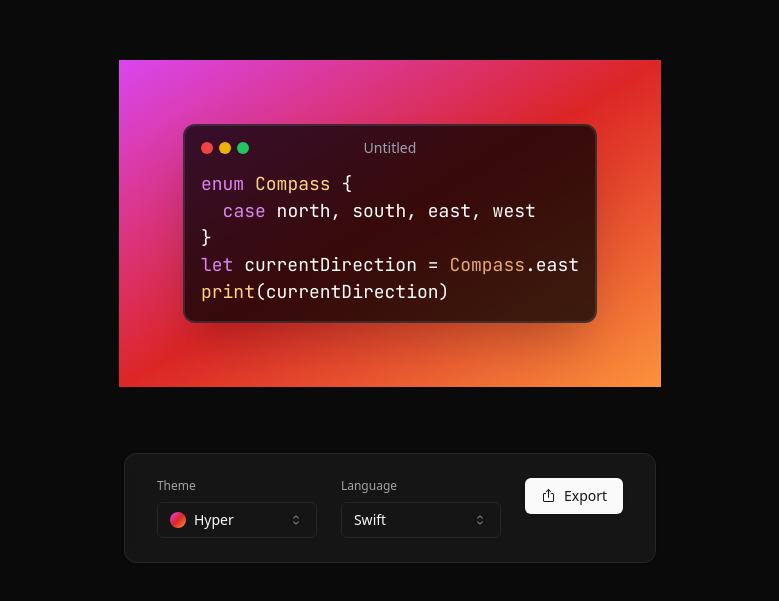
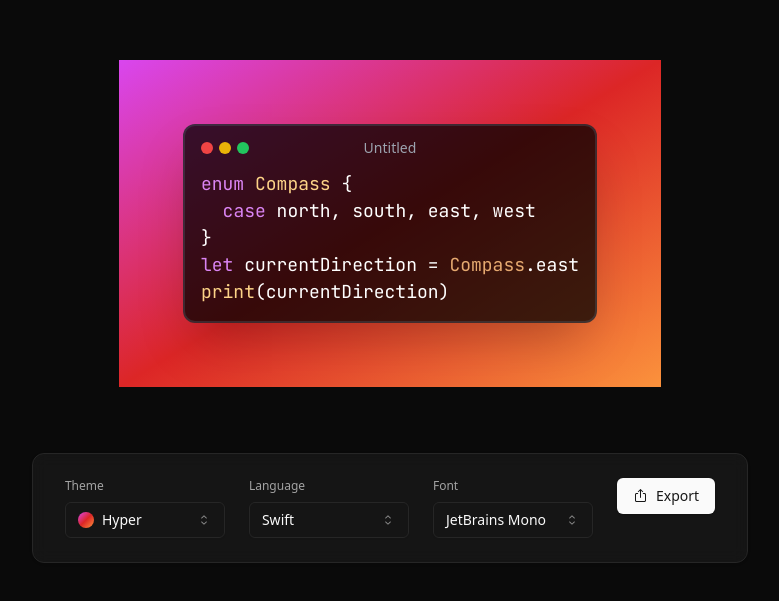
Before and after one commit to Anchit1909/code-screenshot, a Next.js app: page / in a window 1280 px wide. Shown: the part 173-774 px from the top of the page, without its empty margins (250-1029 px from the left). Built offline with nearby package versions, Linux system fonts and the light colour scheme.

Commit message:
Implemented Font Select Functionality

```diff
--- /dev/null
+++ b/src/components/controls/FontSelect.jsx
@@ -0,0 +1,38 @@
+import { fonts } from "@/options";
+import {
+  Select,
+  SelectContent,
+  SelectItem,
+  SelectTrigger,
+  SelectValue,
+} from "../ui/select";
+import useStore from "@/store/store";
+
+function FontSelect() {
+  const fontStyle = useStore((state) => state.fontStyle);
+
+  return (
+    <div>
+      <label className="block mb-2 text-xs font-medium text-neutral-400">
+        Font
+      </label>
+      <Select
+        value={fontStyle}
+        onValueChange={(fontStyle) => useStore.setState({ fontStyle })}
+      >
+        <SelectTrigger className="w-40">
+          <SelectValue placeholder="Select Font" />
+        </SelectTrigger>
+        <SelectContent className="dark max-h-[500px]">
+          {Object.entries(fonts).map(([id, font]) => (
+            <SelectItem key={id} value={id}>
+              {font.name}
+            </SelectItem>
+          ))}
+        </SelectContent>
+      </Select>
+    </div>
+  );
+}
+
+export default FontSelect;
--- a/src/pages/index.js
+++ b/src/pages/index.js
@@ -1,5 +1,6 @@
 import CodeEditor from "@/components/CodeEditor";
 import ExportOptions from "@/components/controls/ExportOptions";
+import FontSelect from "@/components/controls/FontSelect";
 import LanguageSelect from "@/components/controls/LanguageSelect";
 import ThemeSelect from "@/components/controls/ThemeSelect";
 import { Button } from "@/components/ui/button";
@@ -61,6 +62,7 @@ export default function Home() {
         <CardContent className="flex flex-wrap gap-6 p-0">
           <ThemeSelect />
           <LanguageSelect />
+          <FontSelect />
           <ExportOptions targetRef={editorRef} />
         </CardContent>
       </Card>
```
